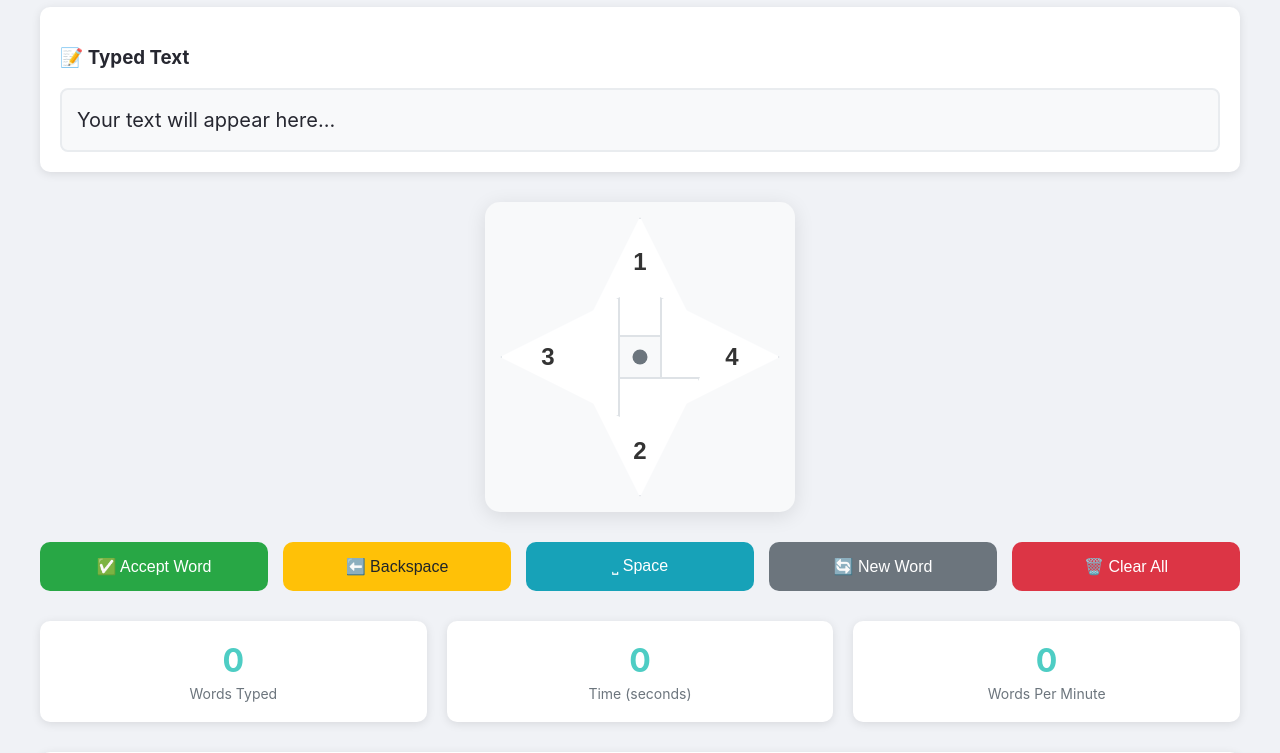
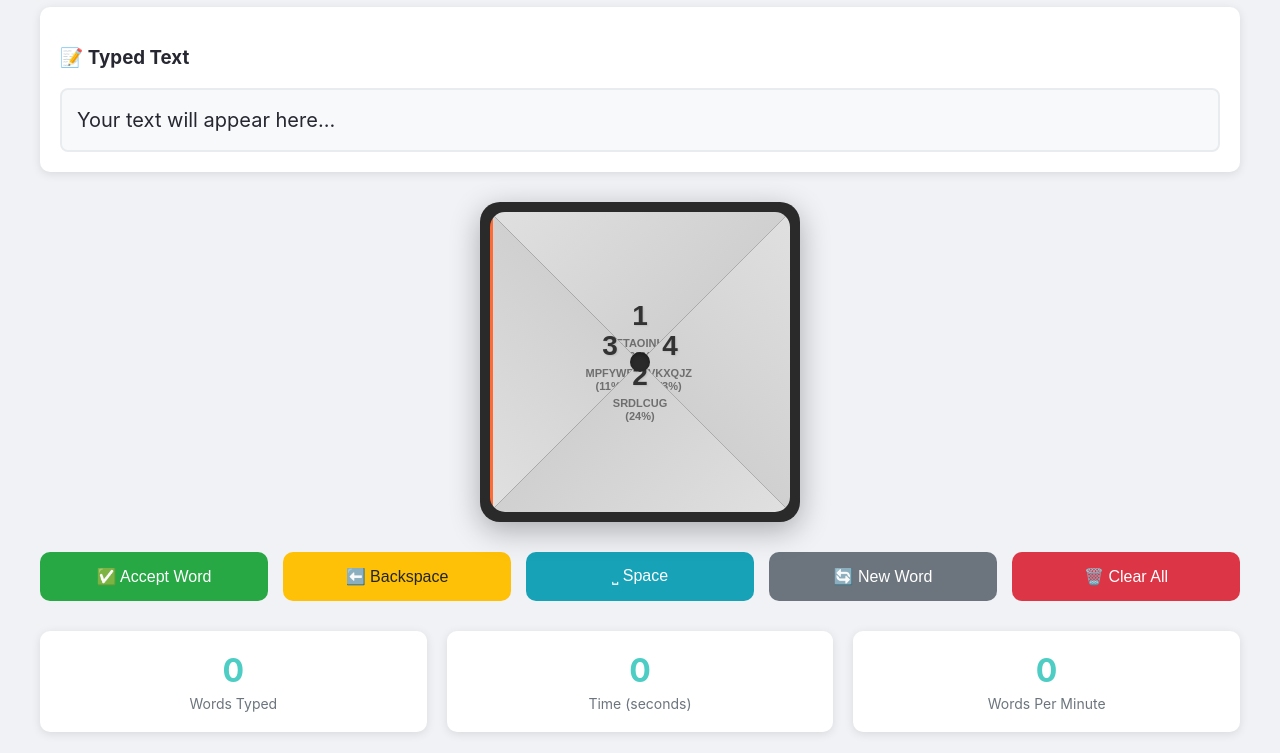
Before and after one commit to jacobsafar/AIKeyboard, a Flask app: page / in a window 1280 px wide. Shown: the part 378-1131 px from the top of the page. Run offline with Flask 3, Linux system fonts and the light colour scheme; data that the repository does not hold is empty.

Commit message:
Restored to 'c2160c1e0cc8af7b2f55595424d8adf556288316'
Replit-Restored-To: c2160c1e0cc8af7b2f55595424d8adf556288316

```diff
--- a/templates/index.html
+++ b/templates/index.html
@@ -123,115 +123,130 @@
 
         .keyboard {
             position: relative;
-            width: 280px;
-            height: 280px;
+            width: 300px;
+            height: 300px;
             margin: 30px auto;
-            background: #f8f9fa;
-            border-radius: 15px;
-            padding: 15px;
-            box-shadow: 0 4px 20px rgba(0,0,0,0.1);
+            background: #2a2a2a;
+            border-radius: 20px;
+            padding: 10px;
+            box-shadow: 0 8px 30px rgba(0,0,0,0.3);
         }
 
         .keyboard-inner {
             position: relative;
             width: 100%;
             height: 100%;
-            border-radius: 10px;
+            border-radius: 15px;
             overflow: hidden;
         }
 
         .keyboard-button {
             position: absolute;
-            border: 2px solid #dee2e6;
+            background: #d4d4d4;
+            border: none;
             cursor: pointer;
             transition: all 0.2s ease;
             display: flex;
+            flex-direction: column;
             align-items: center;
             justify-content: center;
-            font-size: 24px;
-            font-weight: bold;
-            color: #333;
-            background: #fff;
+            overflow: hidden;
         }
 
         .keyboard-button:hover {
-            background: #e9ecef;
-            border-color: #4ecdc4;
-            transform: scale(1.05);
+            filter: brightness(1.1);
+            z-index: 10;
         }
 
         .keyboard-button:active {
-            background: #4ecdc4;
-            color: white;
-            transform: scale(0.95);
+            transform: scale(0.98);
+            filter: brightness(0.95);
         }
 
-        /* Simplified triangular buttons */
+        /* Triangle buttons using clip-path */
         .keyboard-button.up {
-            width: 120px;
-            height: 120px;
-            top: 0;
-            left: 50%;
-            transform: translateX(-50%);
-            clip-path: polygon(50% 0%, 0% 100%, 100% 100%);
+            width: 100%;
+            height: 100%;
+            clip-path: polygon(50% 50%, 0 0, 100% 0);
+            background: linear-gradient(135deg, #e0e0e0, #c0c0c0);
         }
 
         .keyboard-button.right {
-            width: 120px;
-            height: 120px;
-            top: 50%;
-            right: 0;
-            transform: translateY(-50%);
-            clip-path: polygon(0% 0%, 0% 100%, 100% 50%);
+            width: 100%;
+            height: 100%;
+            clip-path: polygon(50% 50%, 100% 0, 100% 100%);
+            background: linear-gradient(225deg, #e0e0e0, #c0c0c0);
         }
 
         .keyboard-button.down {
-            width: 120px;
-            height: 120px;
-            bottom: 0;
-            left: 50%;
-            transform: translateX(-50%);
-            clip-path: polygon(0% 0%, 50% 100%, 100% 0%);
+            width: 100%;
+            height: 100%;
+            clip-path: polygon(50% 50%, 100% 100%, 0 100%);
+            background: linear-gradient(315deg, #e0e0e0, #c0c0c0);
         }
 
         .keyboard-button.left {
-            width: 120px;
-            height: 120px;
-            top: 50%;
-            left: 0;
-            transform: translateY(-50%);
-            clip-path: polygon(100% 0%, 0% 50%, 100% 100%);
+            width: 100%;
+            height: 100%;
+            clip-path: polygon(50% 50%, 0 100%, 0 0);
+            background: linear-gradient(45deg, #e0e0e0, #c0c0c0);
+            border: 3px solid #ff6b35;
+            box-sizing: border-box;
         }
 
-        /* Center the content in each triangle */
-        .keyboard-button.up {
-            padding-bottom: 30px;
+        /* Content positioning for each triangle */
+        .keyboard-button.up .button-content {
+            transform: translateY(-30px);
         }
 
-        .keyboard-button.right {
-            padding-left: 30px;
+        .keyboard-button.right .button-content {
+            transform: translateX(30px);
         }
 
-        .keyboard-button.down {
-            padding-top: 30px;
+        .keyboard-button.down .button-content {
+            transform: translateY(30px);
         }
 
-        .keyboard-button.left {
-            padding-right: 30px;
+        .keyboard-button.left .button-content {
+            transform: translateX(-30px);
         }
 
-        /* Center decoration */
+        .button-content {
+            text-align: center;
+            pointer-events: none;
+        }
+
+        .button-number {
+            font-size: 28px;
+            margin-bottom: 5px;
+            font-weight: 800;
+            color: #333;
+            text-shadow: 1px 1px 2px rgba(0,0,0,0.1);
+        }
+
+        .button-letters {
+            font-size: 11px;
+            opacity: 0.8;
+            margin-top: 5px;
+            line-height: 1.2;
+            text-align: center;
+            color: #555;
+            font-weight: 600;
+        }
+
+        /* Add a center decoration */
         .keyboard-center {
             position: absolute;
             top: 50%;
             left: 50%;
             transform: translate(-50%, -50%);
-            width: 15px;
-            height: 15px;
-            background: #6c757d;
+            width: 20px;
+            height: 20px;
+            background: #2a2a2a;
             border-radius: 50%;
             z-index: 20;
             pointer-events: none;
+            box-shadow: inset 0 2px 4px rgba(0,0,0,0.3);
         }
 
         .controls {
@@ -430,17 +445,29 @@
 
         <div class="keyboard">
             <div class="keyboard-inner">
-                <button class="keyboard-button up" onclick="pressButton(1)" title="Button 1: ETAOINH">
-                    1
+                <button class="keyboard-button up" onclick="pressButton(1)" title="↑ Arrow Key - Button 1">
+                    <div class="button-content">
+                        <div class="button-number">1</div>
+                        <div class="button-letters">ETAOINH<br>(62%)</div>
+                    </div>
                 </button>
-                <button class="keyboard-button right" onclick="pressButton(4)" title="Button 4: VKXQJZ">
-                    4
+                <button class="keyboard-button left" onclick="pressButton(3)" title="← Arrow Key - Button 3">
+                    <div class="button-content">
+                        <div class="button-number">3</div>
+                        <div class="button-letters">MPFYWB<br>(11%)</div>
+                    </div>
                 </button>
-                <button class="keyboard-button down" onclick="pressButton(2)" title="Button 2: SRDLCUG">
-                    2
+                <button class="keyboard-button right" onclick="pressButton(4)" title="→ Arrow Key - Button 4">
+                    <div class="button-content">
+                        <div class="button-number">4</div>
+                        <div class="button-letters">VKXQJZ<br>(3%)</div>
+                    </div>
                 </button>
-                <button class="keyboard-button left" onclick="pressButton(3)" title="Button 3: MPFYWB">
-                    3
+                <button class="keyboard-button down" onclick="pressButton(2)" title="↓ Arrow Key - Button 2">
+                    <div class="button-content">
+                        <div class="button-number">2</div>
+                        <div class="button-letters">SRDLCUG<br>(24%)</div>
+                    </div>
                 </button>
                 <div class="keyboard-center"></div>
             </div>
```
